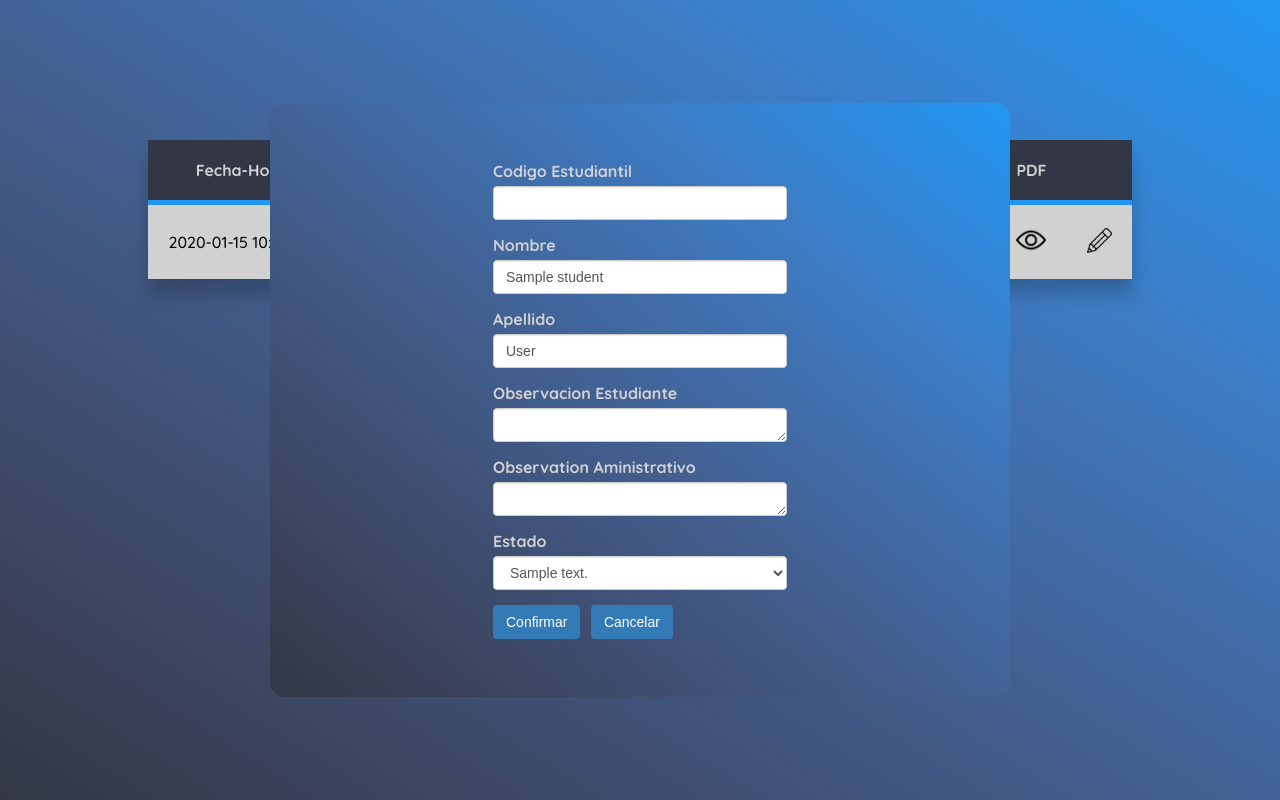
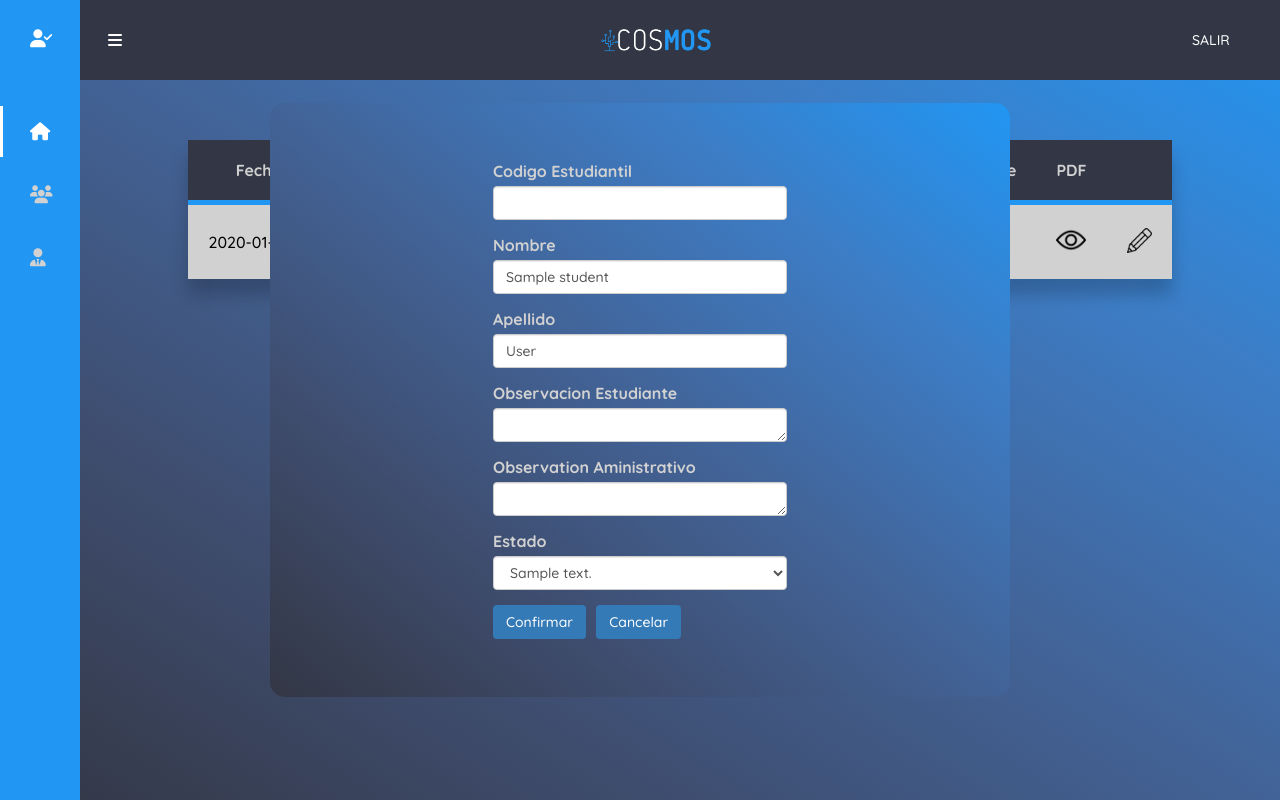
Before and after one commit to Roarco/deploy_proct, a Flask app: template app/templates/home_administrative.html in a window 1280 px wide. Run offline with Flask 2, Linux system fonts and the light colour scheme; the template is opened without the code that fills it: most values are stand-ins (such as "Sample title", 1, 10 or a date in 2020); parts of the project's set-up code (start-up, migrations or seed data) failed here and were passed over; some libraries are stand-ins or nearby versions.

Commit message:
11022022 se agregó sidebar a home admin

```diff
--- a/app/static/css/home_adm.css
+++ b/app/static/css/home_adm.css
@@ -38,6 +38,7 @@ body {
     flex-direction: column;
     align-items: center;
     justify-content: center;
+    width: 100%;
 }
 .main {
     display: flex;
@@ -51,7 +52,7 @@ body {
     flex-direction: column;
     align-items: center;
     justify-content: center;
-    width: 100vw;
+    width: 100%;
 }
 .estado-documento h2 {
     text-align: center;
--- /dev/null
+++ b/app/static/css/sidebar.css
@@ -0,0 +1,203 @@
+@import url('https://fonts.googleapis.com/css2?family=Quicksand:wght@300;500;700&display=swap');
+
+/* Variables */
+:root {
+    --very-ligth-pink: #C7C7C7;
+    --text-input-field: #F7F7F7;
+    --hospital-green: #ACD9B2;
+    --white: #FFFFFF;
+    --black: #000000;
+    --dark: #232830;
+    --sm: 14px;
+    --md: 16px;
+    --lg: 18px;
+/*Paleta de colores*/
+    --textDark:#333745;
+    --textLigth:#D1D1D1;
+    --colorPrimary:#2196f3;
+    --colorSecundary:#efefef;
+}
+*{
+    margin: 0;
+    padding: 0;
+    box-sizing:border-box;
+    text-decoration: none;
+    font-family: 'Quicksand', sans-serif;
+}
+body {
+    margin-left: 80px;
+    transition: margin-left 300ms cubic-bezier(0.785, 0.135, 0.15, 0.86);
+}
+header{
+    width: calc(100% - 80px);
+    height: 80px;
+    background-color:var(--textDark);
+    position:fixed;
+    top: 0;
+    z-index: 200;
+    align-items: center;
+    display: flex;
+    justify-content:space-between;
+    transition: all 300ms cubic-bezier(0.785, 0.135, 0.15, 0.86);
+}
+.main-container{
+    display:flex;
+    flex-direction:column;
+    width: 100%;
+    min-height: 100vh;
+    margin-top: 80px;
+    background-image: linear-gradient(to right top, #333745, #3e4c6d, #426397, #3d7cc4, #2196f3);
+}
+
+
+.icon_menu{
+    width: 50px;
+    height: 100%;
+    align-items: center;
+    display: flex;
+    justify-content: center;
+    transform: translateX(10px);
+}
+.logo_imagen img{
+    width: 120px;
+    height: 100%;
+    margin-top:10px;
+}
+.nav{
+    width: 100px;
+    height: 100%;
+    align-items: center;
+}
+
+
+.icon_menu i{
+    font: size 20px;
+    cursor: pointer;
+    position: absolute;
+    color: var(--white);
+}
+
+
+/* inicio nav */
+
+.nav-link{
+    color: white;
+    text-decoration: none;
+}
+.nav-menu {
+    display: flex;
+    list-style: none;
+    padding: 0;
+}
+.nav-menu-item{
+    font-size: 14px;
+    line-height:80px;
+    text-transform: uppercase;
+    width:max-content;
+}
+.nav-menu-link{
+    padding:8px 12px;
+    border-radius: 3px;
+}
+.nav-menu-link:hover{
+    background-color:var(--colorPrimary);
+    transition: 0.5s;
+}
+.nav-toggle{
+    color:#fff;
+    background: none;
+    border: none;
+    font-size: 30px;
+    padding:0 20px;
+    line-height:60px;
+    display:none;
+    cursor: pointer;
+}
+/* fin */
+
+
+.menu__side{
+    width: 80px;
+    height:100%;
+    background-color:var(--colorPrimary);
+    position: fixed;
+    top: 0;
+    left: 0;
+    font-size:18px;
+    color: var(--white);
+    z-index: 300;
+    overflow: hidden;
+    overflow-y: scroll;
+    border-right: 30px var(--colorPrimary);
+    transition: all 300ms cubic-bezier(0.785, 0.135, 0.15, 0.86);
+}
+.menu__side::-webkit-scrollbar{
+    display: none;
+}
+.menu__side{
+    -ms-overflow-style: none;
+    scrollbar-width: none;
+}
+.name__page{
+    padding:20px 30px;
+    display:flex;
+    align-items:center;
+    margin-top: 10px;
+}
+.name__page i{
+    width: 20px;
+    margin-right: 30px;
+}
+.options__menu{
+    padding:20px 30px;
+    position: absolute;
+    top: 80px;
+}
+.options__menu a{
+    color:var(--textLigth);
+    cursor: default;
+    display:block;
+    position: relative;
+    transition: color 300ms;
+}
+.options__menu a:hover{
+    color: var(--textDark);
+}
+.options__menu .option{
+    padding:20px 0px;
+    display:flex;
+    align-items: center;
+    position: relative;
+}
+.options__menu .option i{
+    width:20px;
+    margin-right: 30px;
+    cursor: pointer;
+}
+.options__menu .option h4{
+    font-weight:300;
+    cursor: pointer;
+}
+a.selected{
+    color: var(--white);
+}
+.selected:before{
+    content: '';
+    width: 3px;
+    height: 80%;
+    background-color: var(--white);
+    position: absolute;
+    top: 10%;
+    left: -30px;
+}
+
+/* Clases para java */
+.body_move{
+    margin-left: 220px;
+}
+.menu__side_move{
+    width:220px;
+}
+.header_move{
+    width: calc(100% - 220px);
+}
--- /dev/null
+++ b/app/static/javascript/sidebar.js
@@ -0,0 +1,14 @@
+//Ejecutar funcione el evento click
+document.getElementById("btn_open").addEventListener("click", open_close_menu);
+// Ejecutar funcion en evento click
+var side_menu = document.getElementById("menu_side");
+var btn_open = document.getElementById("btn_open");
+var body = document.getElementById("body");
+var header = document.getElementById("header");
+
+//evento para mostrar y ocultar
+    function open_close_menu(){
+        body.classList.toggle("body_move");
+        side_menu.classList.toggle("menu__side_move");
+        header.classList.toggle("header_move")
+    }
--- a/app/templates/home_administrative.html
+++ b/app/templates/home_administrative.html
@@ -4,15 +4,18 @@
     <meta charset="UTF-8">
     <meta http-equiv="X-UA-Compatible" content="IE=edge">
     <meta name="viewport" content="width=device-width, initial-scale=1.0">
-    <link rel="stylesheet" href="../static/css/header_adm.css">
     <link rel="stylesheet" href="../static/css/home_adm.css">
+    <link rel="stylesheet" href="../static/css/sidebar.css">
     <title>Home</title>
 </head>
-<body>
+<body id="body">
+    {% include './partial/sidebar.html' %}
     <div class="contenedor-principal">
-        {% include './partial/header_adm.html' %}
+
         {% include './partial/main_home_adm.html' %}
     </div>
     <script src="../static/javascript/home_adm.js"></script>
+    <script src="https://kit.fontawesome.com/79f542cb27.js" crossorigin="anonymous"></script>
+    <script src="../static/javascript/sidebar.js"></script>
 </body>
 </html>
--- a/app/templates/partial/header_adm.html
+++ /dev/null
@@ -1,4 +0,0 @@
-
-<header>
-
-</header>
--- /dev/null
+++ b/app/templates/partial/sidebar.html
@@ -0,0 +1,41 @@
+<header id="header">
+    <div class="icon_menu">
+        <i class="fa-solid fa-bars" id="btn_open"></i>
+    </div>
+    <div class="logo_imagen">
+        <img src="../../static/icons/COSMOS.png" alt="logo" class="logo"/>
+    </div>
+    <div class="nav">
+        <ul class="nav-menu">
+            <li class="nav-menu-item">
+                <a href="/" class="nav-menu-link nav-link">Salir</a>
+            </li>
+        </ul>
+    </div>
+</header>
+<div class="menu__side" id="menu_side">
+    <div class="name__page">
+        <i class="fa-solid fa-user-check" title="Inicio"></i>
+
+    </div>
+    <div class="options__menu">
+        <a href="#" class="selected">
+            <div class="option">
+                <i class="fa fa-home" title="Inicio"></i>
+                <h4>Inicio</h4>
+            </div>
+        </a>
+        <a href="#">
+            <div class="option">
+                <i class="fa-solid fa-users" title="Estudiantes"></i>
+                <h4>Estudiantes</h4>
+            </div>
+        </a>
+        <a href="#">
+            <div class="option">
+                <i class="fa-solid fa-user-tie" title="Administrativos"></i>
+                <h4>Administrativos</h4>
+            </div>
+        </a>
+    </div>
+</div>
```
Also changed, not shown: app/static/css/header_adm.css (deleted), app/static/icons/C O S M O S(contraste).png (added).
